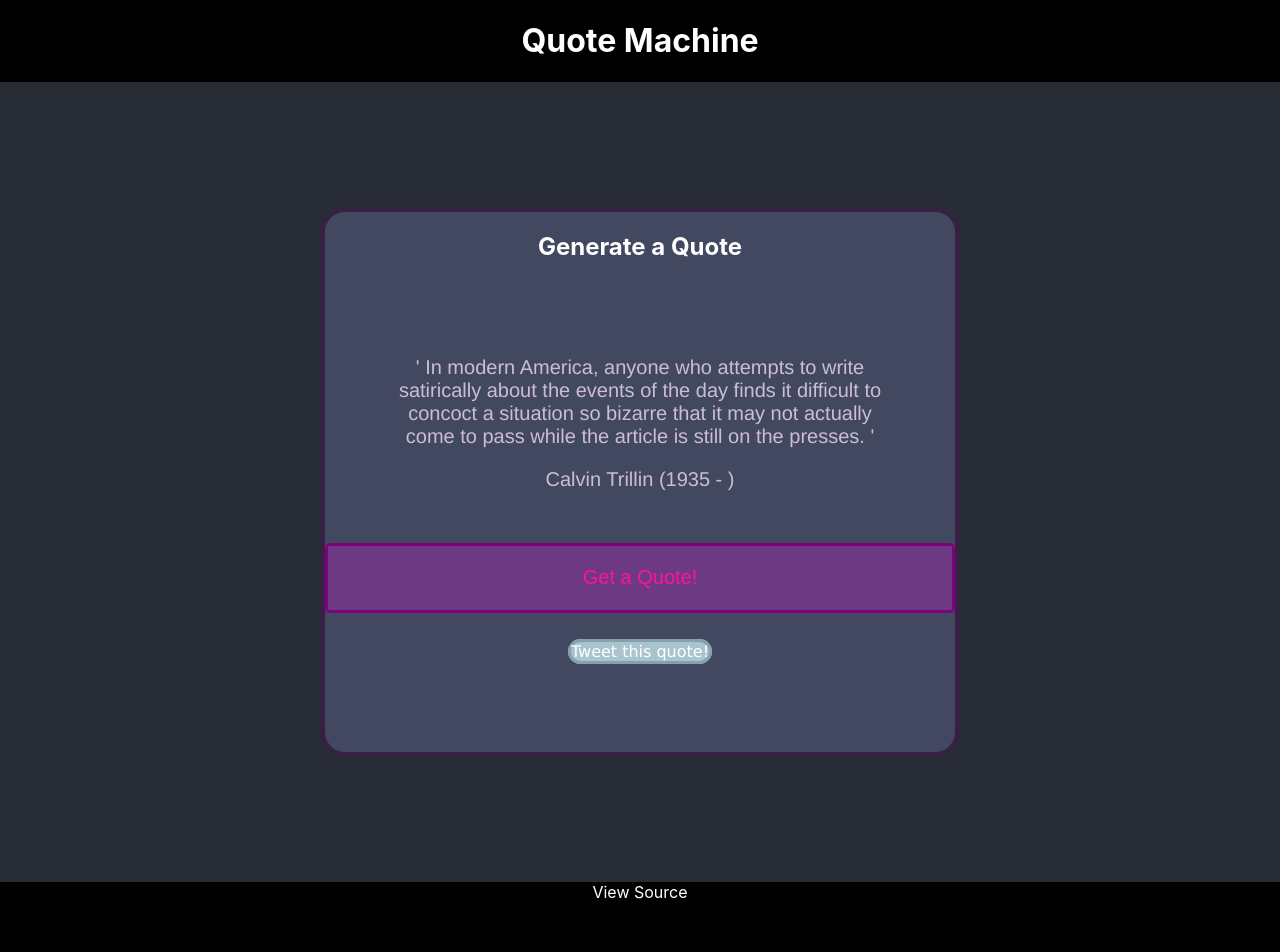
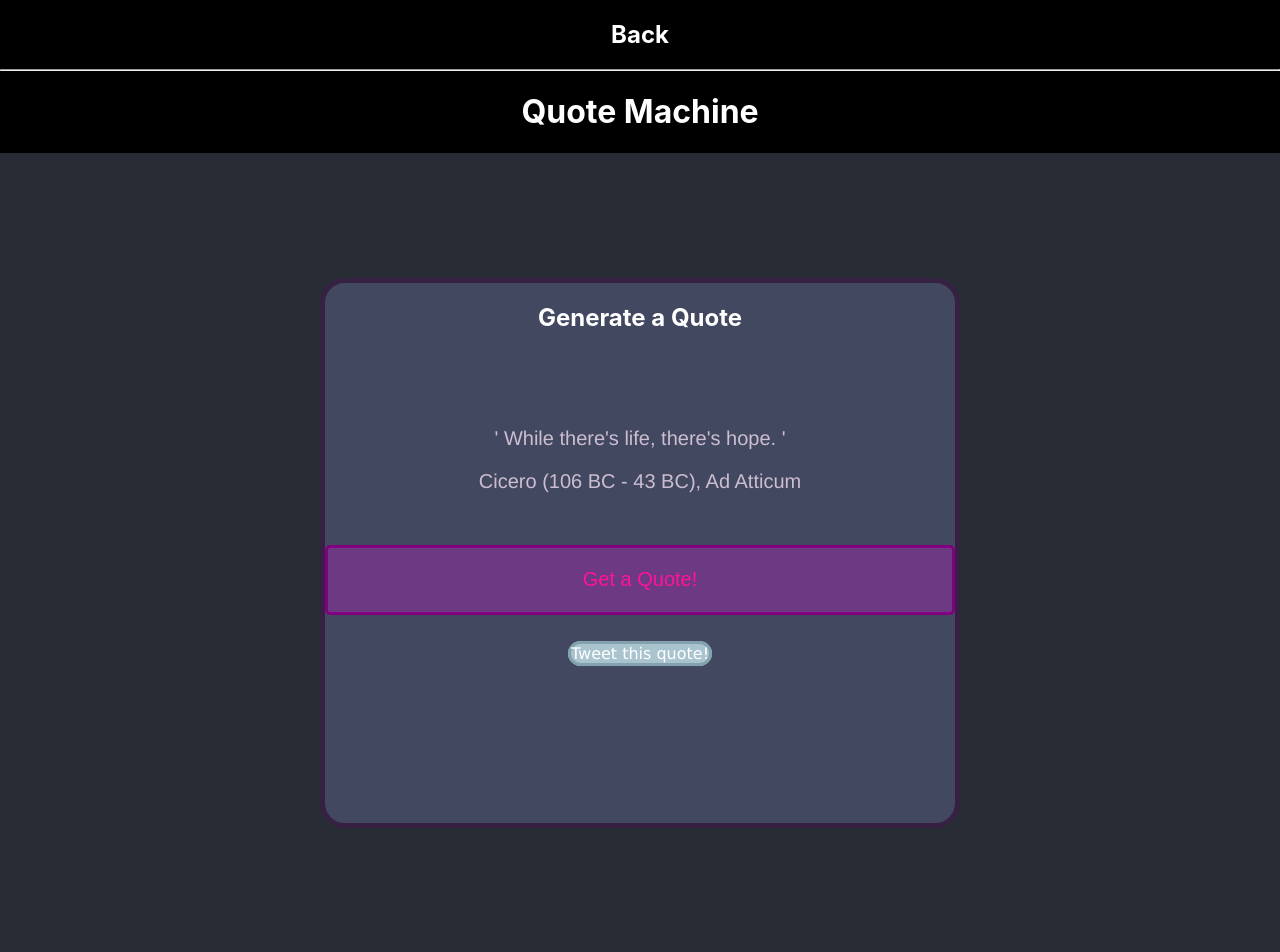
Before and after one commit to Danieda/Fcc-FrontEnd-React-Redux-Certificate, a Next.js app: page /projects/quotes in a window 1280 px wide. Shown: the top 952 px of the page. Before the commit the page ends 902 px from the top, so only its background shows below. Built offline with nearby package versions, Linux system fonts and the light colour scheme.

Commit message:
Functioning Website Backtracking

```diff
--- a/fodder/quoteList.js
+++ b/fodder/quoteList.js
@@ -3,10 +3,7 @@ var arrQuote = [
       Quote:"' Don't need to say please to no man for a happy tune. '",
       Name:"Neil Diamond (1941 - ), Cracklin' Rose "
     },
-    {
-      Quote:"' In modern America, anyone who attempts to write satirically about the events of the day finds it difficult to concoct a situation so bizarre that it may not actually come to pass while the article is still on the presses. '",
-     Name:"Calvin Trillin (1935 - )  "
-    },
+
     {
       Quote:"' While there's life, there's hope. '",
       Name:"Cicero (106 BC - 43 BC), Ad Atticum"
--- a/pages/index.js
+++ b/pages/index.js
@@ -18,7 +18,9 @@ export default function Home() {
       <main className={styles.container}>
 
         <img src="/logo.png" className={styles.Appheader} alt="logo"/>
-        <div className={styles.box1} >box1</div>
+        <Link href="/projects/quotes" passHref>
+        <img src="/Quote.png" className={styles.box1} alt="QuoteBox"/>
+        </Link>
         <div className={styles.box2} >box2 </div>
         <div className={styles.box3} >box3</div>
         <div className={styles.box4} >box4 </div>
--- a/pages/projects/quotes.jsx
+++ b/pages/projects/quotes.jsx
@@ -4,6 +4,7 @@ import { createStore } from 'redux'
 import { connect } from 'react-redux'
 import quote from '../../fodder/quoteList.js'
 import styles from '../../styles/quotes.module.css'
+import Link from 'next/link'
 
 const ADD = "ADD";
 
@@ -51,7 +52,12 @@ class Structure extends React.Component{
   render(){
     return(
      <div>
-       <header> <h1>Quote Machine</h1></header>
+       <div>
+       <Link href="../" passHref>
+              <h2>Back</h2>
+          </Link>
+       <hr/>
+       <header> <h1>Quote Machine</h1></header> </div>
 
 
       <div id={styles.Main}>
@@ -70,7 +76,7 @@ class Structure extends React.Component{
 
         </div>
 
-        <footer><a href="https://github.com/Danieda/Fcc-FrontEnd-React-Redux-Certificate">View Source</a></footer>
+        <footer><a href="https://github.com/Danieda/Fcc-FrontEnd-React-Redux-Certificate"><h3>View Source</h3></a></footer>
         </div>
 
     )
--- a/styles/Home.module.css
+++ b/styles/Home.module.css
@@ -12,6 +12,10 @@
   padding: 6px;
 
 
+}
+.box1:hover{
+ background-color: skyblue;
+ width: 480px
 }
 .container{
 
@@ -31,6 +35,7 @@
 
 
 }
+
 
 .Applogo {
   height: 20vmin;
```
Also changed, not shown: public/Quote.png (added), styles/quotes.module.css (line endings or trailing spaces).
